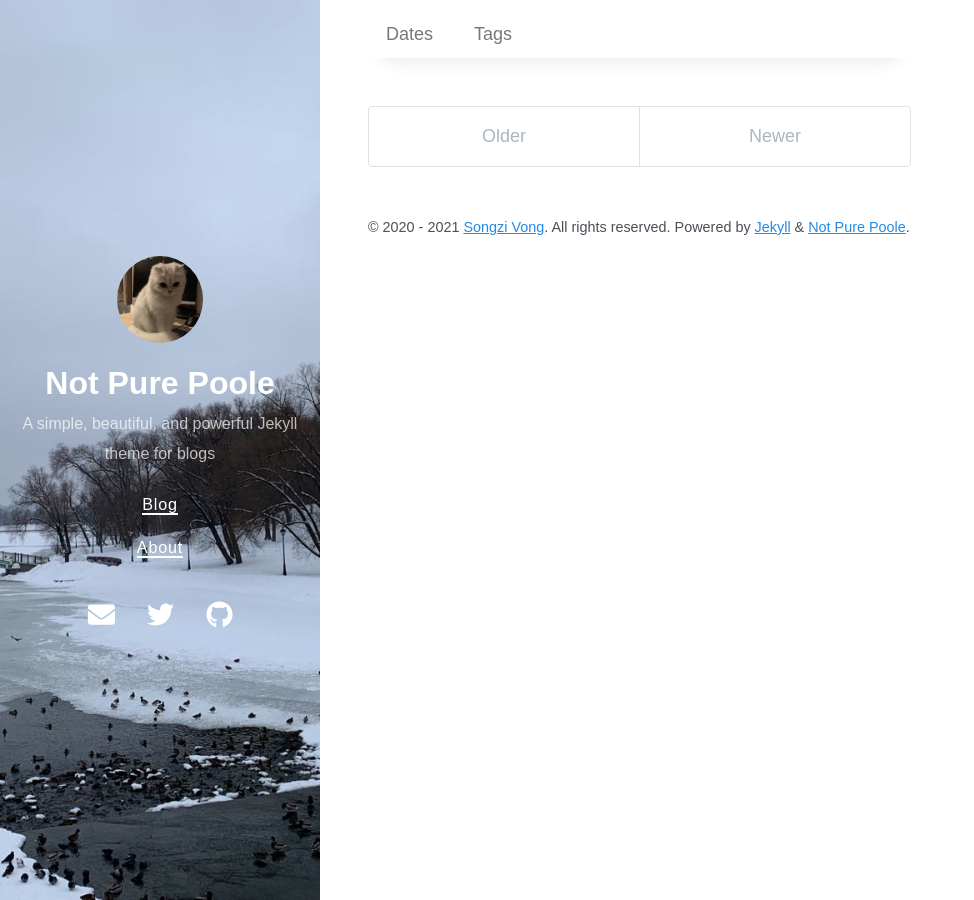
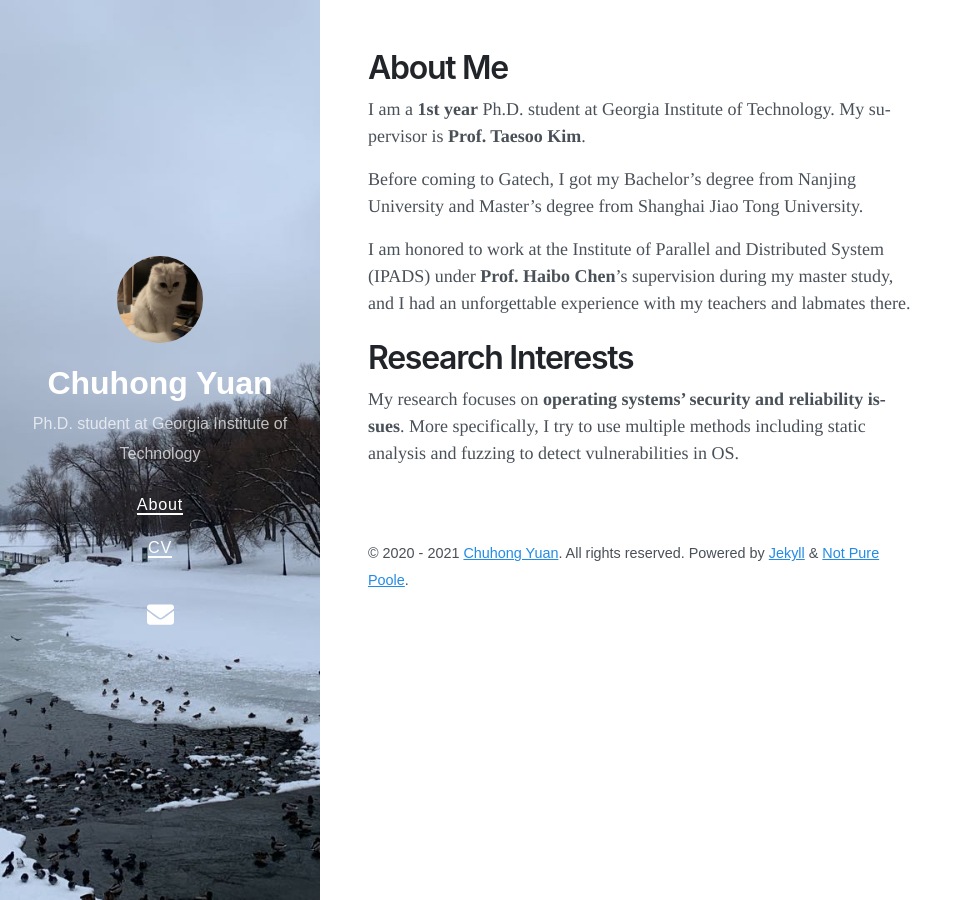
Before and after one commit to chyuan4gt/chyuan4gt.github.io, a Jekyll site: the page built from index.md, in a window 1280 px wide. Shown: the whole page, without its empty margins (0-974 px from the left). Built offline with Jekyll 4.4.1, drawn with Linux system fonts in a browser that asks for light colours; nearby versions of some CDN libraries; our own code applies the rules of GitHub Pages for plain Markdown files; the list of posts is cut into pages by our own code.

Commit message:
Add content

````diff
--- a/Gemfile
+++ b/Gemfile
@@ -2,3 +2,5 @@ source "https://rubygems.org"
 gemspec
 
 gem 'jekyll-compose', group: [:jekyll_plugins]
+
+gem "webrick", "~> 1.7"
--- a/_config.yml
+++ b/_config.yml
@@ -1,7 +1,7 @@
 # Setup
-title: Not Pure Poole
-description: A simple, beautiful, and powerful Jekyll theme for blogs
-url: https://vszhub.github.io
+title: Chuhong Yuan
+description: Ph.D. student at Georgia Institute of Technology
+url: https://chyuan4gt.github.io
 avatar: /avatar.jpeg
 paginate: 5
 permalink: pretty
@@ -26,6 +26,8 @@ exclude:
   - README.md
   - scripts/
   - not-pure-poole.gemspec
+
+exclude: [vendor]
 
 # Optimize Jekyl SEO Tag
 twitter:
@@ -54,6 +56,5 @@ sass:
 
 # Specify the author for blog posts
 author:
-  name: Songzi Vong
-  url: https://github.com/vszhub/
+  name: Chuhong Yuan
   email: vszhub@gmail.com
--- a/_data/navigation.yml
+++ b/_data/navigation.yml
@@ -1,4 +1,4 @@
-- title: Blog
+- title: About
   url: /
-- title: About
-  url: /about/
+- title: CV
+  url: /CV/
--- a/_layouts/home.html
+++ b/_layouts/home.html
@@ -4,42 +4,7 @@ layout: default
 
 {% include home-header.html %}
 
-<div class="posts">
-  {% for post in paginator.posts %}
-  <section class="post-entry">
-    <h2 class="post-title">
-      <a href="{{ post.url | relative_url }}">
-        {{ post.title }}
-      </a>
-    </h2>
-
-    <div class="post-meta">
-      <time datetime="{{ post.date | date_to_xmlschema }}">{{ post.date | date_to_string }}</time>
-      {%- if jekyll.environment == "production" and site.disqus -%}
-        <span> • </span>
-        <a class="comment-count" href="{{ post.url | relative_url }}#disqus_thread">
-          <span class="disqus-comment-count" data-disqus-url="{{ post.url | absolute_url }}"></span>
-        </a>
-      {%- endif -%}
-    </div>
-
-    <p>{{ post.excerpt | strip_html }}</p>
-  </section>
-  {% endfor %}
-  {%- if jekyll.environment == "production" and site.disqus -%}
-    <script id="dsq-count-scr" src="//{{ site.disqus }}.disqus.com/count.js" async></script>
-  {%- endif -%}
-</div>
-
-<div class="pagination">
-  {% if paginator.next_page %}
-    <a class="pagination-item older" href="{{ paginator.next_page_path | relative_url }}">Older</a>
-  {% else %}
-    <span class="pagination-item older">Older</span>
-  {% endif %}
-  {% if paginator.previous_page %}
-    <a class="pagination-item newer" href="{{ paginator.previous_page_path | prepend: relative_url }}">Newer</a>
-  {% else %}
-    <span class="pagination-item newer">Newer</span>
-  {% endif %}
-</div>
+<article class="page">
+  <h1 class="page-title">{{ page.title }}</h1>
+  {{ content }}
+</article>
--- a/index.md
+++ b/index.md
@@ -1,37 +1,15 @@
-## Welcome to GitHub Pages
+---
+layout: page
+title: About Me
+---
 
-You can use the [editor on GitHub](https://github.com/chyuan4gt/chyuan4gt.github.io/edit/main/index.md) to maintain and preview the content for your website in Markdown files.
+I am a **1st year** Ph.D. student at Georgia Institute of Technology. My supervisor is **Prof. Taesoo Kim**.
 
-Whenever you commit to this repository, GitHub Pages will run [Jekyll](https://jekyllrb.com/) to rebuild the pages in your site, from the content in your Markdown files.
+Before coming to Gatech, I got my Bachelor's degree from Nanjing University and Master's degree from Shanghai Jiao Tong University.
 
-### Markdown
+I am honored to work at the Institute of Parallel and Distributed System (IPADS) under **Prof. Haibo Chen**'s supervision during my master study, and I had an unforgettable experience with my teachers and labmates there.
 
-Markdown is a lightweight and easy-to-use syntax for styling your writing. It includes conventions for
+# Research Interests
 
-```markdown
-Syntax highlighted code block
-
-# Header 1
-## Header 2
-### Header 3
-
-- Bulleted
-- List
-
-1. Numbered
-2. List
-
-**Bold** and _Italic_ and `Code` text
-
-[Link](url) and ![Image](src)
-```
-
-For more details see [GitHub Flavored Markdown](https://guides.github.com/features/mastering-markdown/).
-
-### Jekyll Themes
-
-Your Pages site will use the layout and styles from the Jekyll theme you have selected in your [repository settings](https://github.com/chyuan4gt/chyuan4gt.github.io/settings/pages). The name of this theme is saved in the Jekyll `_config.yml` configuration file.
-
-### Support or Contact
-
-Having trouble with Pages? Check out our [documentation](https://docs.github.com/categories/github-pages-basics/) or [contact support](https://support.github.com/contact) and we’ll help you sort it out.
+My research focuses on **operating systems' security and reliability issues**.
+More specifically, I try to use multiple methods including static analysis and fuzzing to detect vulnerabilities in OS.
````
Also changed, not shown: CV.md (added, +42 -0 lines), _data/archive.yml (+6 -6 lines), _data/social.yml (+1 -7 lines), about.md (deleted, +0 -8 lines), Gemfile.lock, 1 other file.
